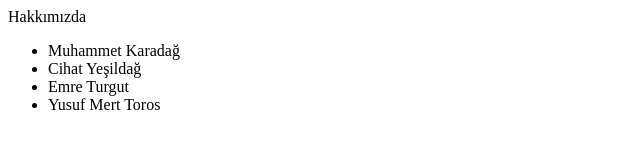
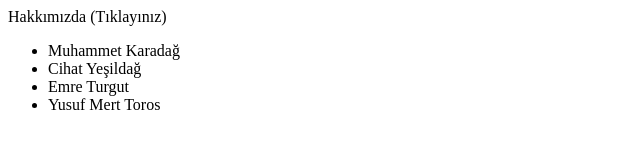
Before and after one commit to ymtoros/ymtoros.github.io, a plain HTML site: page index.html in a window 1280 px wide. Shown: the whole page, without its empty margins (0-640 px from the left). Drawn offline with Linux system fonts and the light colour scheme.

Commit message:
Update index.html

```diff
--- a/index.html
+++ b/index.html
@@ -24,7 +24,7 @@
 </style>
 </head>
 <body>
-   <a href="Hakkimizda.html">Hakkımızda</a>
+   <a href="Hakkimizda.html">Hakkımızda (Tıklayınız)</a>
     <ul>
         <li>Muhammet Karadağ</li>
         <li>Cihat Yeşildağ</li>
```
